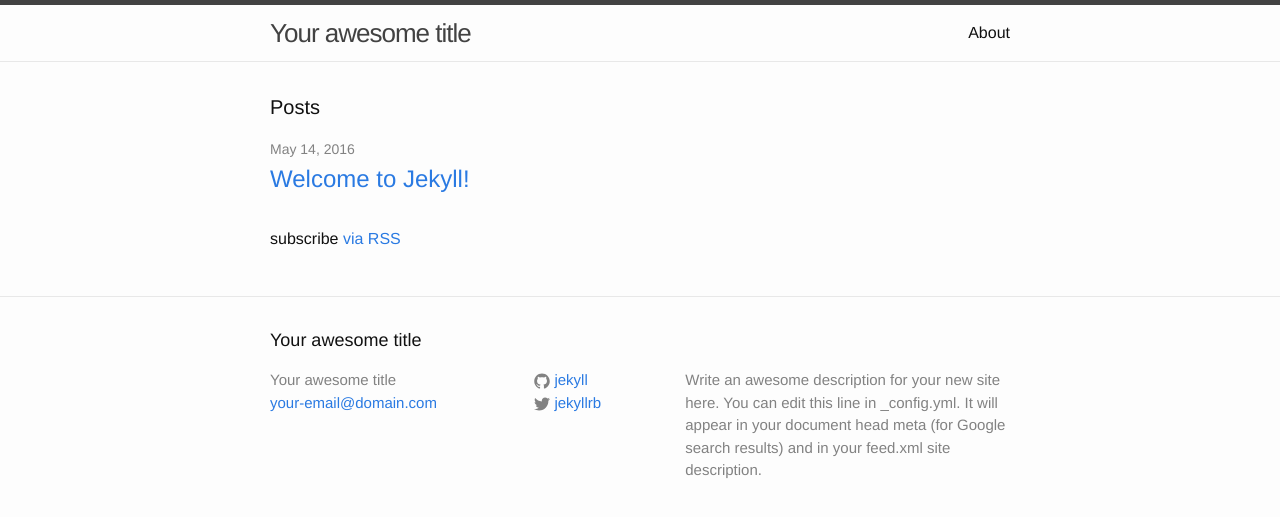
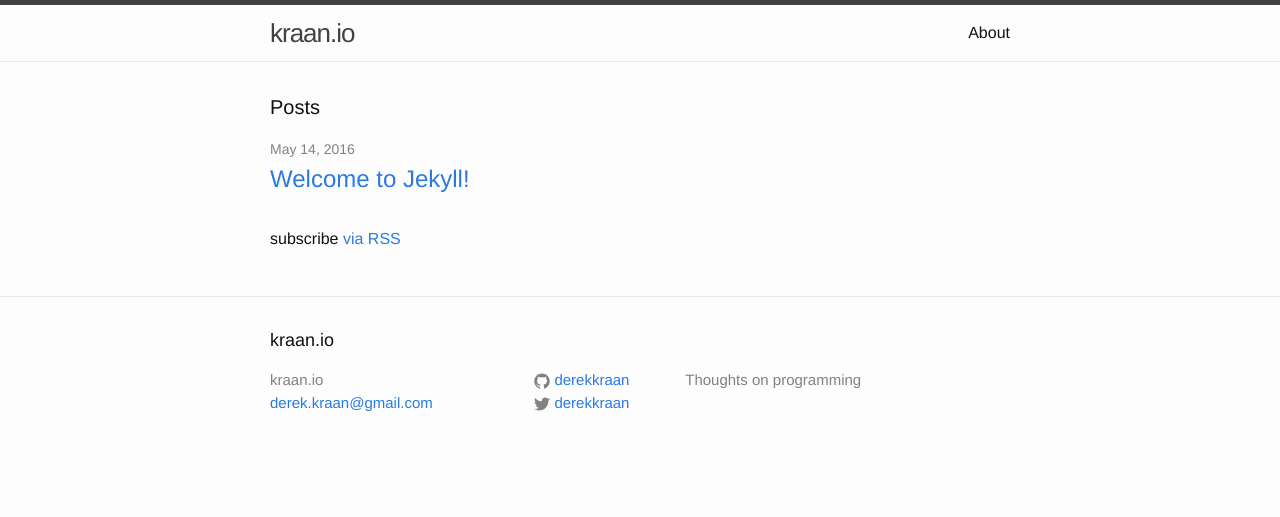
Before and after one commit to derekkraan/derekkraan.github.io, a Jekyll site: the page built from index.html, in a window 1280 px wide. Shown: the top 517 px of the page. Built offline with Jekyll 4.4.1, drawn with Linux system fonts in a browser that asks for light colours.

Commit message:
update config.yml

```diff
--- a/_config.yml
+++ b/_config.yml
@@ -6,16 +6,14 @@
 # 'jekyll serve'. If you change this file, please restart the server process.
 
 # Site settings
-title: Your awesome title
-email: your-email@domain.com
+title: kraan.io
+email: derek.kraan@gmail.com
 description: > # this means to ignore newlines until "baseurl:"
-  Write an awesome description for your new site here. You can edit this
-  line in _config.yml. It will appear in your document head meta (for
-  Google search results) and in your feed.xml site description.
+  Thoughts on programming
 baseurl: "" # the subpath of your site, e.g. /blog
-url: "http://yourdomain.com" # the base hostname & protocol for your site
-twitter_username: jekyllrb
-github_username:  jekyll
+url: "http://kraan.io" # the base hostname & protocol for your site
+twitter_username: derekkraan
+github_username:  derekkraan
 
 # Build settings
 markdown: kramdown
```
